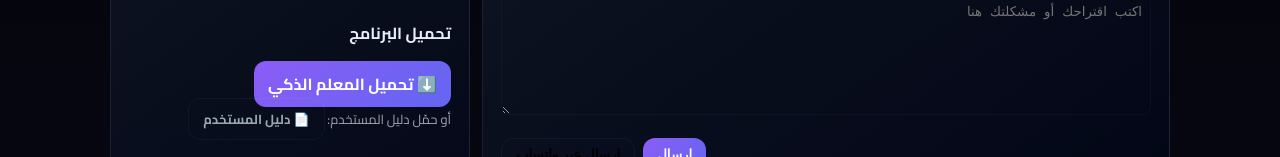
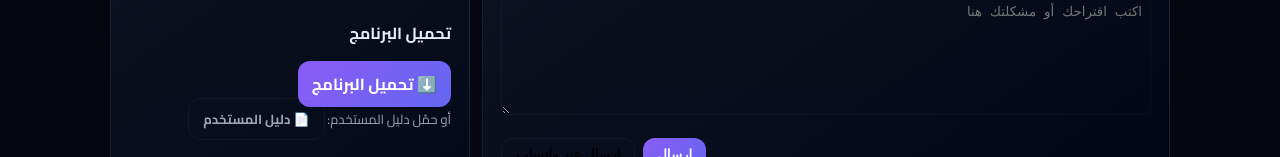
Before and after one commit to Almoalem-Alzhaky/smart-teacher-website, a plain HTML site: page index.html in a window 1280 px wide. Shown: the part 2830-2987 px from the top of the page. Drawn offline with Linux system fonts and the light colour scheme.

Commit message:
Update index.html

```diff
--- a/index.html
+++ b/index.html
@@ -256,7 +256,7 @@
 
             <div style="margin-top:12px">
               <h4>تحميل البرنامج</h4>
-              <a class="btn primary" href="files/Smart_Teacher_Setup.exe" download>⬇️ تحميل المعلم الذكي</a>
+             <a class="btn primary" href="https://drive.google.com/file/d/1xXLIYXQxFdJe6UK6iJgCs-YXKJSj0muT/view?usp=sharing" download>⬇️ تحميل البرنامج</a>
               <div style="margin-top:8px;color:var(--muted);font-size:13px">أو حمّل دليل المستخدم: <a href="files/Smart_Teacher_UserGuide.pdf" class="btn" download>📄 دليل المستخدم</a></div>
             </div>
           </aside>
```
